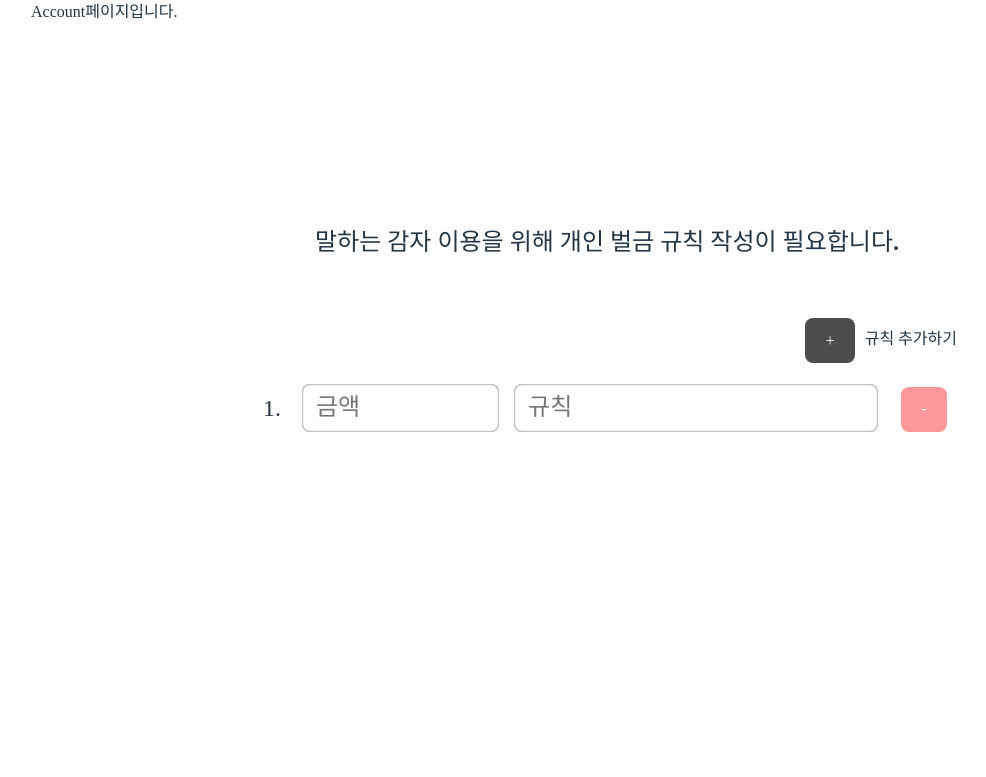
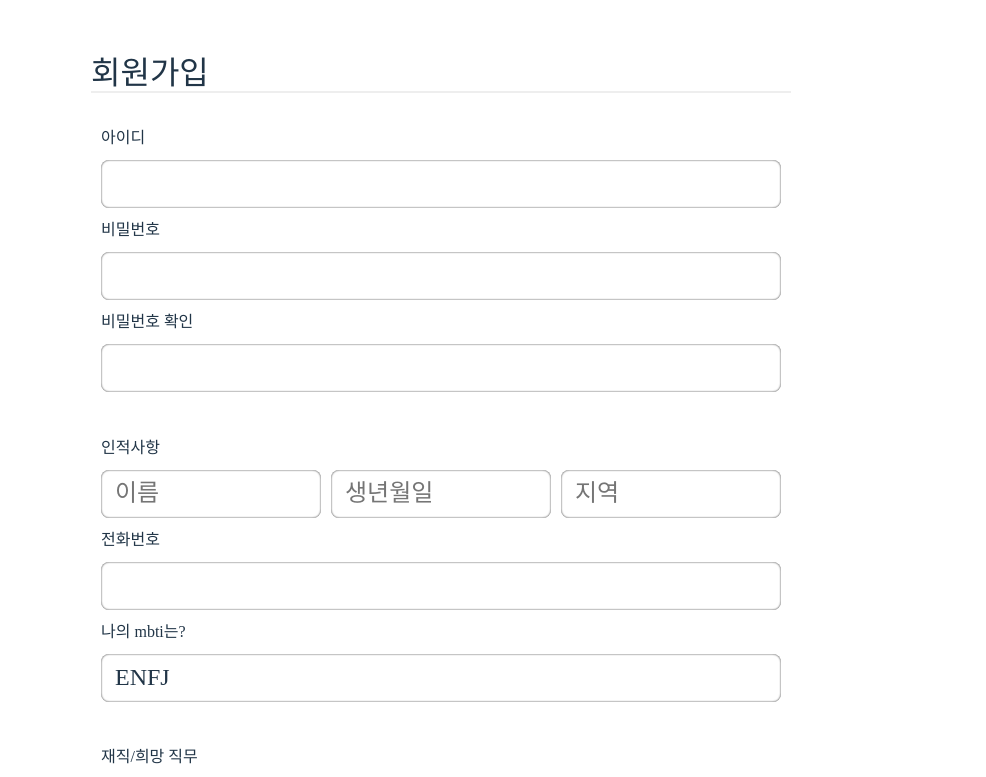
Before and after one commit to speaking-potato-meeting/Potato_api, a React (Vite) app in the folder front/: page /account/signup in a window 1280 px wide. Shown: the top 777 px of the page, without its empty margins (49-1035 px from the left). Built offline with nearby package versions, Linux system fonts and the light colour scheme; a web font is replaced by a local one.

Commit message:
회원가입 폼/개인 규칙 작성 폼 합치기

```diff
--- a/front/src/App.css
+++ b/front/src/App.css
@@ -7,6 +7,7 @@
 /* SignUp */
 
 /* reset */
+h1,
 h3 {
   font-size: 10px;
   margin: 0;
@@ -25,7 +26,6 @@ fieldset {
 
 .SignUp {
   height: 100vh;
-  max-width: unset;
 }
 
 .SignUp .header {
@@ -37,7 +37,6 @@ fieldset {
 .SignUpForm-container {
   padding: 40px;
   width: 700px;
-  margin: 15px auto;
 }
 
 .SignUpForm-container .form-footer {
@@ -136,9 +135,8 @@ button {
 }
 
 .RuleForm-container {
-  padding: 40px;
   width: 700px;
-  margin: 15px auto;
+  margin-top: 200px;
 }
 
 .form-header {
@@ -159,7 +157,8 @@ button {
 }
 
 .form-contents {
-  min-height: 400px;
+  max-height: 400px;
+  overflow-y: auto;
 }
 .input {
   box-shadow: inset 0 0 2px #222;
--- a/front/src/components/Layout/Account.tsx
+++ b/front/src/components/Layout/Account.tsx
@@ -3,7 +3,6 @@ import { Outlet } from "react-router-dom";
 export default function Account() {
   return (
     <>
-      Account페이지입니다.
       <Outlet />
     </>
   );
--- a/front/src/components/SignUp/SignUpForm.tsx
+++ b/front/src/components/SignUp/SignUpForm.tsx
@@ -108,17 +108,27 @@ export default function SignUpForm({ onClick }: formProps) {
   const handleSubmit = async (e: React.FormEvent<HTMLFormElement>) => {
     e.preventDefault();
     console.log(e.currentTarget);
+
     const formData = new FormData(e.currentTarget);
     formData.delete("password_confirm");
+
+    for (let [name, value] of formData) {
+      if (name !== "blog" && !value) {
+        console.log(name, value);
+        console.log("로그인 실패");
+        return;
+      }
+    }
     formData.append("individual_rule", "");
-    const signupRes = await signup(formData);
-    if (signupRes === "success") {
-      const userInfo = await getUser();
-      console.log(userInfo);
-      return;
-    }
+
+    // const signupRes = await signup(formData);
+    // if (signupRes === "success") {
+    //   const userInfo = await getUser();
+    //   console.log(userInfo);
+    //   return;
+    // }
     onClick();
-    return;
+    console.log("로그인");
   };
 
   return (
@@ -303,9 +313,7 @@ export default function SignUpForm({ onClick }: formProps) {
             </div>
           </div>
         </fieldset>
-        <button type="submit" onClick={onClick}>
-          다음으로
-        </button>
+        <button type="submit">다음으로</button>
       </form>
     </>
   );
--- a/front/src/pages/SignUp.tsx
+++ b/front/src/pages/SignUp.tsx
@@ -1,4 +1,4 @@
-import { useState } from "react";
+import { useState, useRef } from "react";
 import { RuleForm } from "../components/SignUp/RuleForm";
 import SignUpForm from "../components/SignUp/SignUpForm";
 
@@ -12,23 +12,51 @@ const SignUp = () => {
     if (currentState === "rule") return setCurrentState("signup");
   };
 
+  const ruleFormRef = useRef(null);
+  const signupFormRef = useRef(null);
+
+  function handleScrollRuleForm() {
+    ruleFormRef.current.scrollIntoView({
+      behavior: "smooth",
+      block: "end",
+      inline: "start",
+    });
+  }
+
+  function handleScrollSignupForm() {
+    signupFormRef.current.scrollIntoView({
+      behavior: "smooth",
+      block: "start",
+      inline: "end",
+    });
+  }
+
   return (
     <section className="SignUp">
-      <header className="header">
-        <h2>
-          말하는 감자 이용을 위해 <strong>개인 벌금 규칙</strong> 작성이
-          필요합니다.
-        </h2>
-      </header>
-      {currentState === "signup" ? (
-        <div className="RuleForm-container">
-          <RuleForm onClick={onChangeForm} />
-        </div>
-      ) : (
-        <div className="SignUpForm-container">
-          <SignUpForm onClick={onChangeForm} />
-        </div>
-      )}
+      {/* <header className="header"></header> */}
+      <ul
+        style={{
+          display: "flex",
+          width: "800px",
+          overflowX: "hidden",
+          gap: "40px",
+        }}
+      >
+        <li ref={signupFormRef}>
+          <div className="SignUpForm-container">
+            <SignUpForm onClick={handleScrollRuleForm} />
+          </div>
+        </li>
+        <li ref={ruleFormRef}>
+          <div className="RuleForm-container">
+            <h2 className="form-title">
+              말하는 감자 이용을 위해 <strong>개인 벌금 규칙</strong> 작성이
+              필요합니다.
+            </h2>
+            <RuleForm onClick={handleScrollSignupForm} />
+          </div>
+        </li>
+      </ul>
     </section>
   );
 };
```
